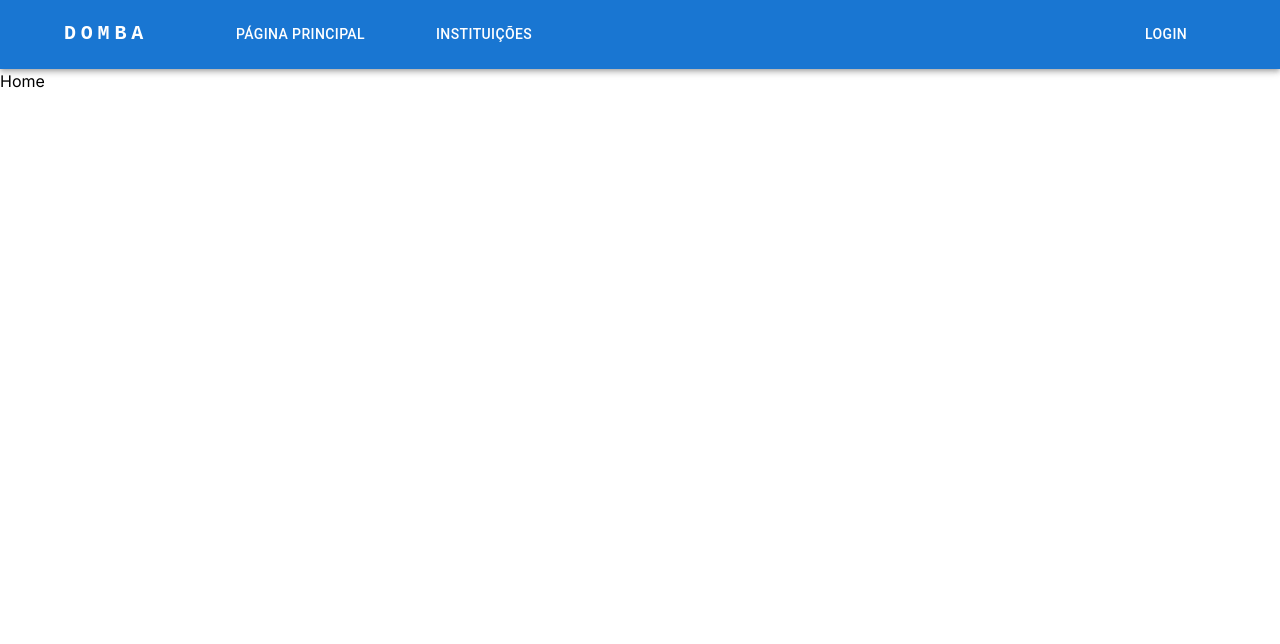
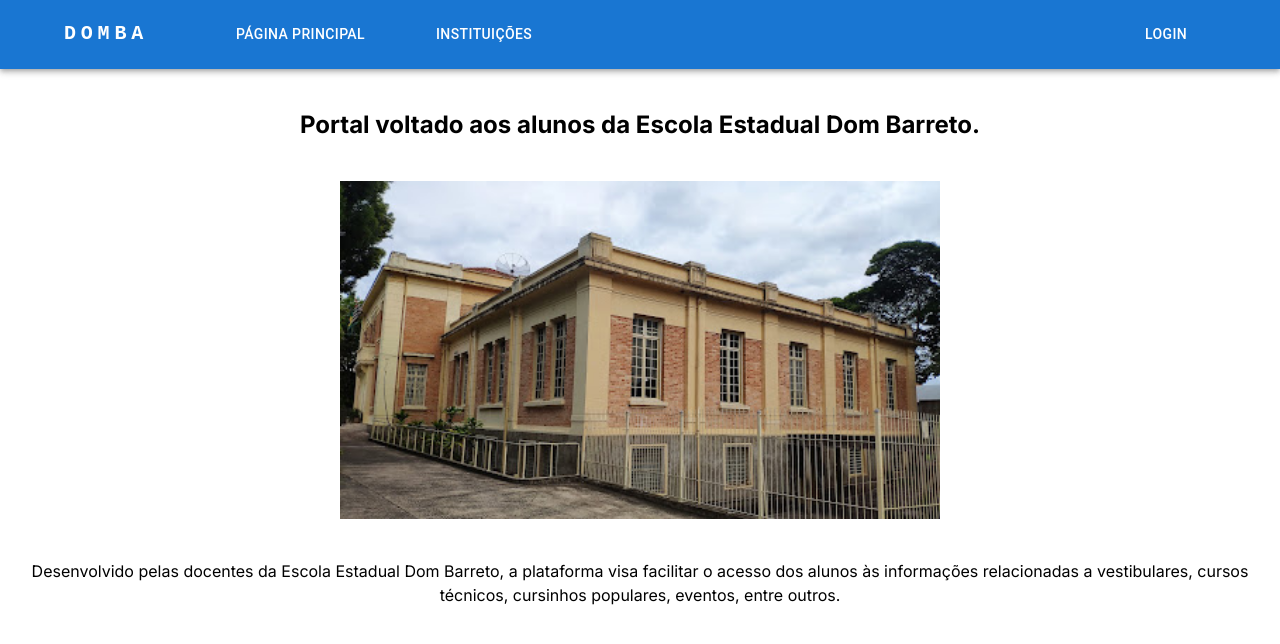
Before and after one commit to W3lps/domba, a Next.js app in the folder domba-app/: page / in a window 1280 px wide. Shown: the top 644 px of the page. Built offline with nearby package versions, Linux system fonts and the light colour scheme.

Commit message:
feat: desenvolvimento inicial da pagina principal.

```diff
--- a/domba-app/src/app/instituicoes/instituicao/[nomeInstituicao].tsx
+++ /dev/null
@@ -1,9 +0,0 @@
-function NomeInstituicao() {
-  return (
-    <div>
-      <h1>Nome da Instituição</h1>
-    </div>
-  );
-}
-
-export default NomeInstituicao;
--- a/domba-app/src/ui/componentes/Home/index.tsx
+++ b/domba-app/src/ui/componentes/Home/index.tsx
@@ -1,7 +1,30 @@
+import Image from "next/image";
+
 function Home() {
+  const bg = "/bg.jpeg";
+
   return (
-    <div>
-      <h1>Home</h1>
+    <div className="flex-col w-screen">
+      <div className="mt-10">
+        <h1 className="text-2xl font-bold text-center mb-10">
+          Portal voltado aos alunos da Escola Estadual Dom Barreto.
+        </h1>
+        <div className="mb-10">
+          <Image
+            src="/dom_barreto.jpg"
+            alt="Escola Estadual Dom Barreto"
+            width={600}
+            height={400}
+            className="mx-auto"
+          />
+        </div>
+        <p className="text-center">
+          Desenvolvido pelas docentes da Escola Estadual Dom Barreto, a
+          plataforma visa facilitar o acesso dos alunos às informações
+          relacionadas a vestibulares, cursos técnicos, cursinhos populares,
+          eventos, entre outros.
+        </p>
+      </div>
     </div>
   );
 }
```
Also changed, not shown: domba-app/public/Dom_Barreto.jpg (added), domba-app/public/dom_barreto.jpg (added), domba-app/src/app/api/instituicao/[id]/route.ts (line endings or trailing spaces).
